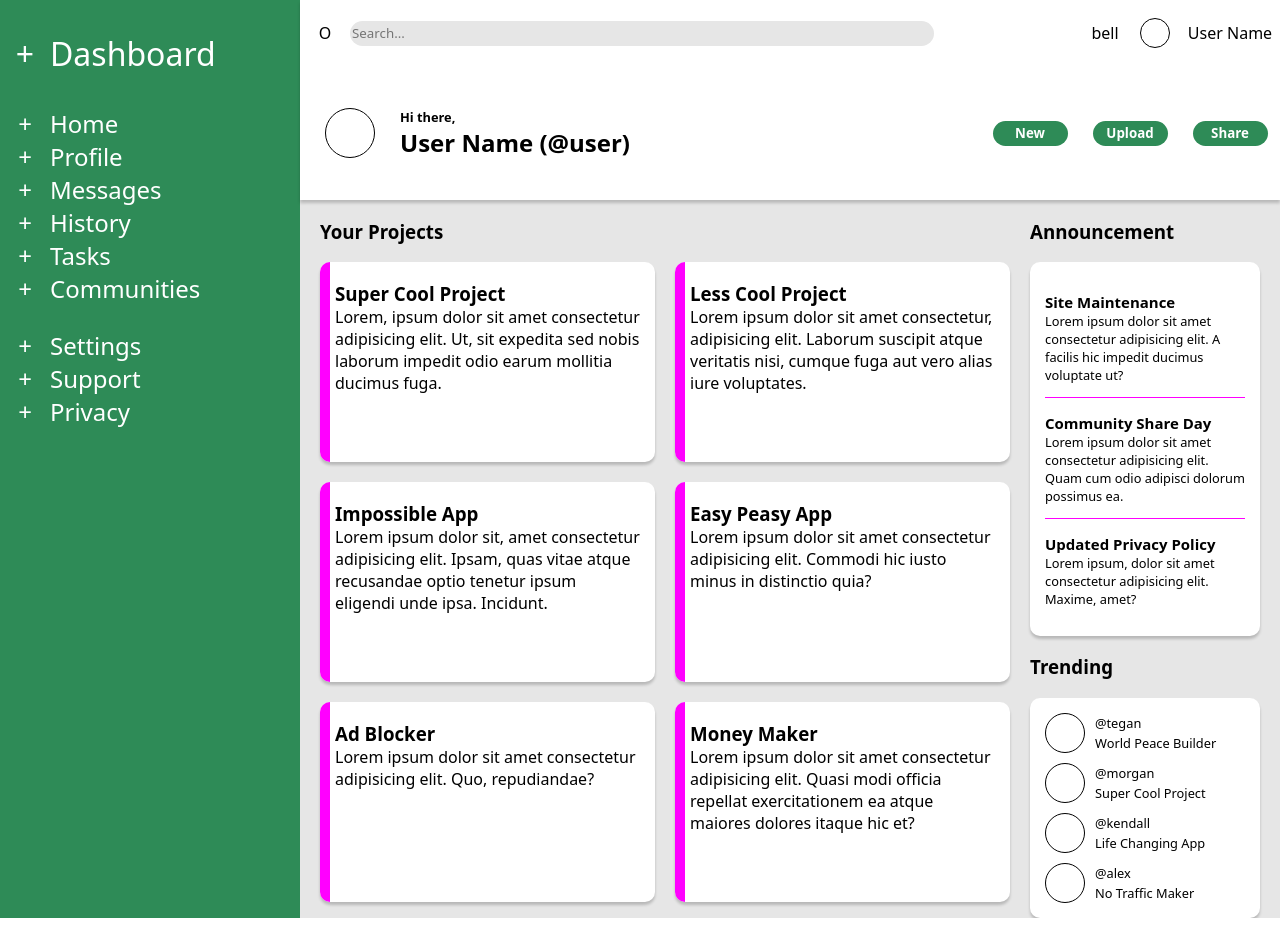
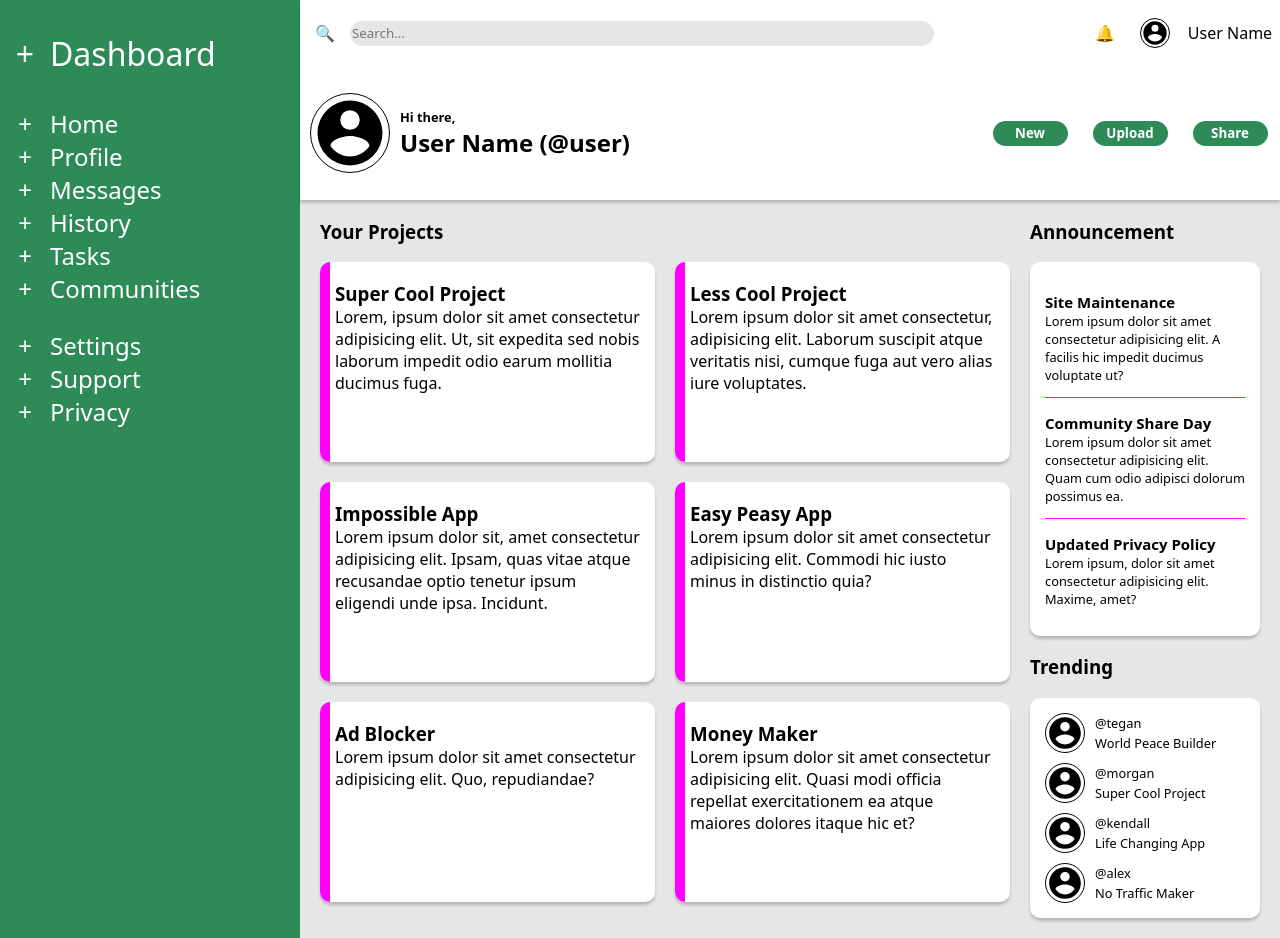
Before and after one commit to CatoTheYounger97/odin-admin-dash, a plain HTML site: page index.html in a window 1280 px wide. Drawn offline with Linux system fonts and the light colour scheme.

Commit message:
Finish project

```diff
--- a/index.css
+++ b/index.css
@@ -77,10 +77,11 @@ header {
 }
 
 #header-two #user-icon-big {
-    width: 50px;
-    height: 50px;
-    border-radius: 25px;
+    width: 80px;
+    height: 80px;
+    border-radius: 40px;
     border: 1px solid black;
+
 }
 
 
@@ -129,7 +130,7 @@ header {
 #main-content {
     background-color:rgb(230, 230, 230);
 
-    padding: 0 20px;
+    padding: 0 20px 20px 20px;
     display: grid;
     grid-template-columns: 3fr 1fr;
     grid-template-rows: 1fr;
@@ -138,14 +139,14 @@ header {
 
 #content-project {
     grid-row: 1 / -1;
+
 }
 
 #content-cards {
     display: grid;
-    grid-template-columns: repeat(auto-fit, minmax(250px, 1fr));
+    grid-template-columns: repeat( auto-fit, minmax(250px, 1fr) );
     grid-auto-rows: 200px;
     gap: 20px;
-
 
 }
 
@@ -171,7 +172,6 @@ header {
 }
 
 
-
 #announce-card div:nth-child(2) {
     border-top: 1px solid magenta;
     border-bottom: 1px solid magenta;
@@ -189,7 +189,7 @@ header {
 #trending-card {
     display: grid;
     grid-template-columns: 1fr ;
-    grid-template-rows: repeat(4, 1fr);
+    /* grid-template-rows: repeat(4, 1fr); */
     gap: 10px;
 }
 
--- a/index.html
+++ b/index.html
@@ -46,14 +46,14 @@
 
         <header id="pageHeader">
             <div id="header-one">
-                <div id="search-icon">O</div>
+                <div id="search-icon">🔍</div>
                 <input type="text" placeholder="Search..."></input>
-                <div id="bell">bell</div>
-                <div id="user-icon"></div>
+                <div id="bell">🔔</div>
+                <div id="user-icon"><img src="img/account-circle.svg" alt=""></div>
                 <div id="user-name">User Name</div>
             </div>
             <div id="header-two">
-                <div id="user-icon-big"></div>
+                <div id="user-icon-big"><img src="img/account-circle.svg" alt=""></div>
                 <div id="user-tag">
                     <div id="greeting">Hi there,</div>
                     <div id="user-tag-handle">User Name (@user)</div>
@@ -95,7 +95,7 @@
                     </div>
                 </div>
             </div>
-            <div>
+            <div id="content-side-card">
                 <div id="content-announce">
                     <h3>Announcement</h3>
                     <div id="announce-card">
@@ -117,22 +117,22 @@
                     <h3>Trending</h3>
                     <div id="trending-card">
                         <div class="TrendTags">
-                            <div class="Icon"></div>
+                            <div class="Icon"><img src="img/account-circle.svg" alt=""></div>
                             <div class="NameTag">@tegan</div>
                             <div class="StrapLine">World Peace Builder</div>
                         </div>
                         <div class="TrendTags">
-                            <div class="Icon"></div>
+                            <div class="Icon"><img src="img/account-circle.svg" alt=""></div>
                             <div class="NameTag">@morgan</div>
                             <div class="StrapLine">Super Cool Project</div>
                         </div>
                         <div class="TrendTags">
-                            <div class="Icon"></div>
+                            <div class="Icon"><img src="img/account-circle.svg" alt=""></div>
                             <div class="NameTag">@kendall</div>
                             <div class="StrapLine">Life Changing App</div>
                         </div>
                         <div class="TrendTags">
-                            <div class="Icon"></div>
+                            <div class="Icon"><img src="img/account-circle.svg" alt=""></div>
                             <div class="NameTag">@alex</div>
                             <div class="StrapLine">No Traffic Maker</div>
                         </div>
```
Also changed, not shown: img/account-circle.svg (added), 1 other file.
